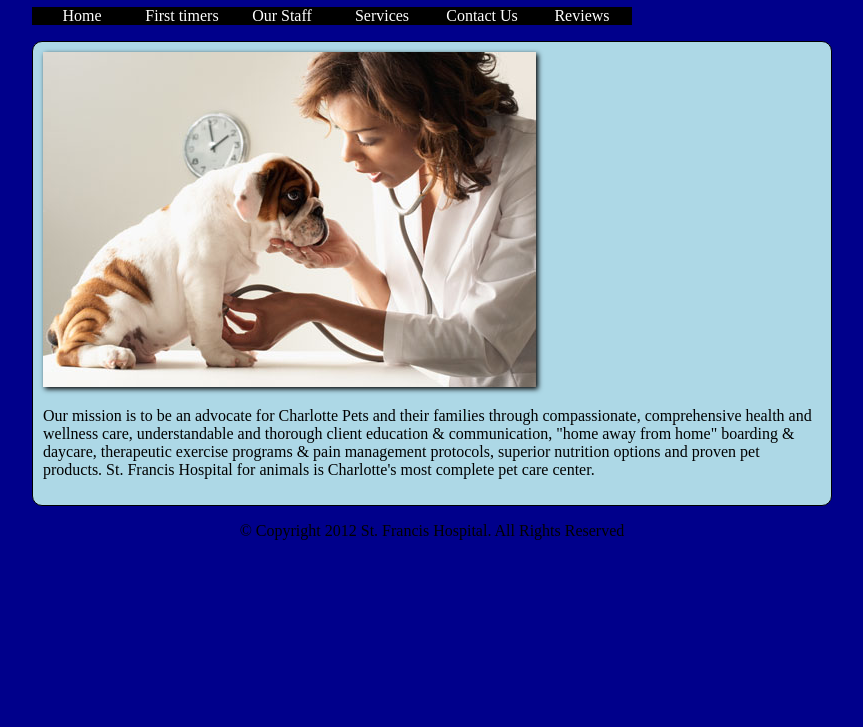
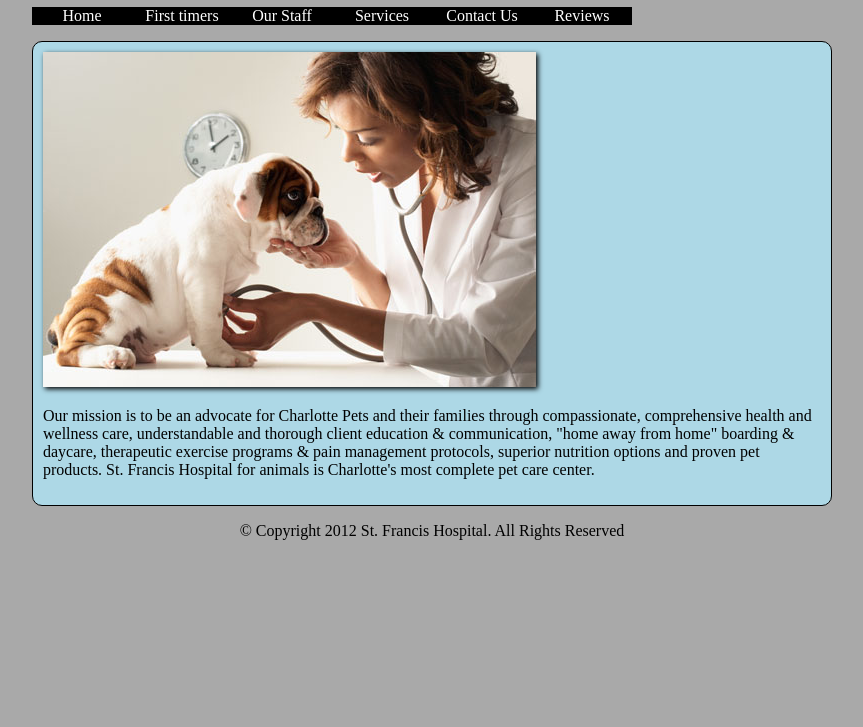
Before and after one commit to christian15/wsp_project, a plain HTML site: page project/index.html in a window 1280 px wide. Shown: the part 73-800 px from the top of the page, without its empty margins (208-1071 px from the left). Drawn offline with Linux system fonts and the light colour scheme.

Commit message:
edited css home page

```diff
--- a/project/css/style.css
+++ b/project/css/style.css
@@ -1,5 +1,5 @@
 body{
-	background-color: darkblue;
+	background-color: darkgray;
 	width: 800px;
 	margin: 0 auto;
 }
```
